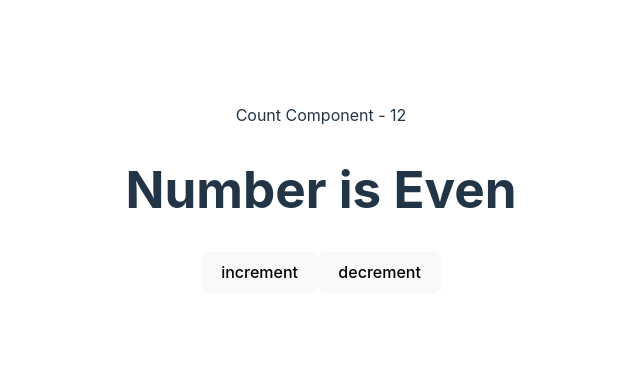
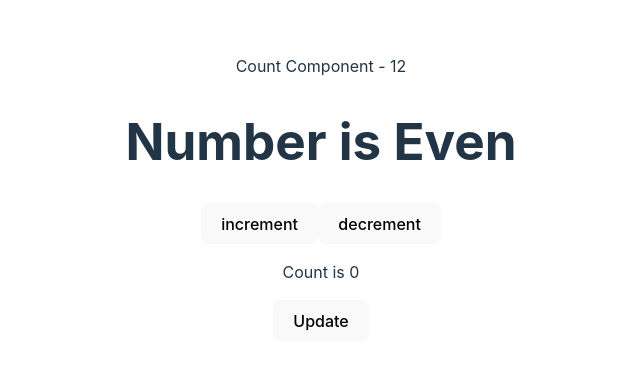
Before and after one commit to SattuSupCodes/redux_react, a React (Vite) app: page / in a window 1280 px wide. Shown: the part 210-578 px from the top of the page, without its empty margins (319-959 px from the left). Built offline with nearby package versions, Linux system fonts and the light colour scheme.

Commit message:
effect component

```diff
--- a/src/components/Effect.jsx
+++ b/src/components/Effect.jsx
@@ -5,6 +5,13 @@ const EffectComponent = () =>{
     useEffect(() => {
         console.log("I am mounting...")
     }, []);
+
+    return (
+        <div>
+            <p>Count is {count}</p>
+            <button>Update</button>
+        </div>
+    )
 }
 
 export default EffectComponent;
```
